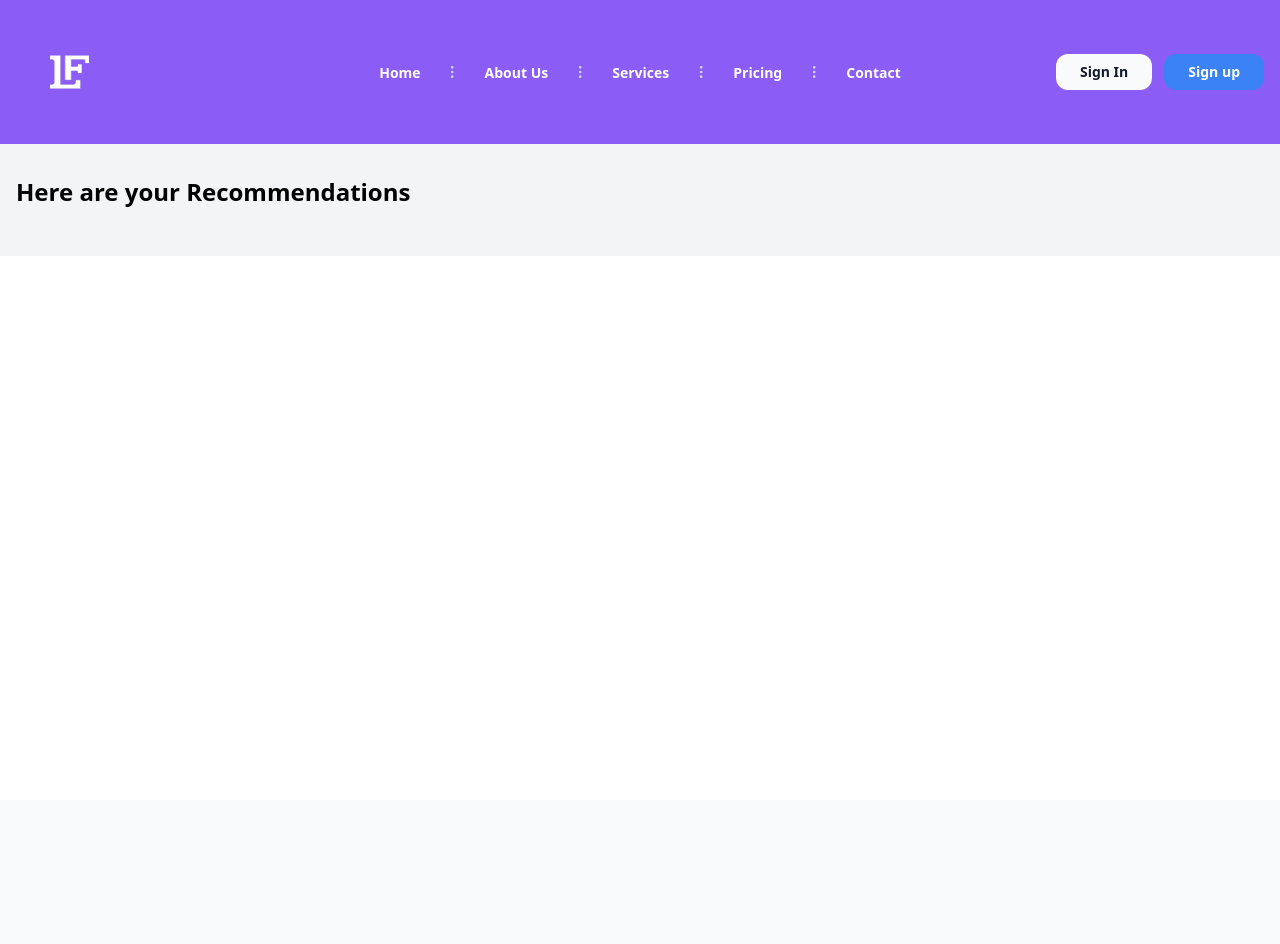
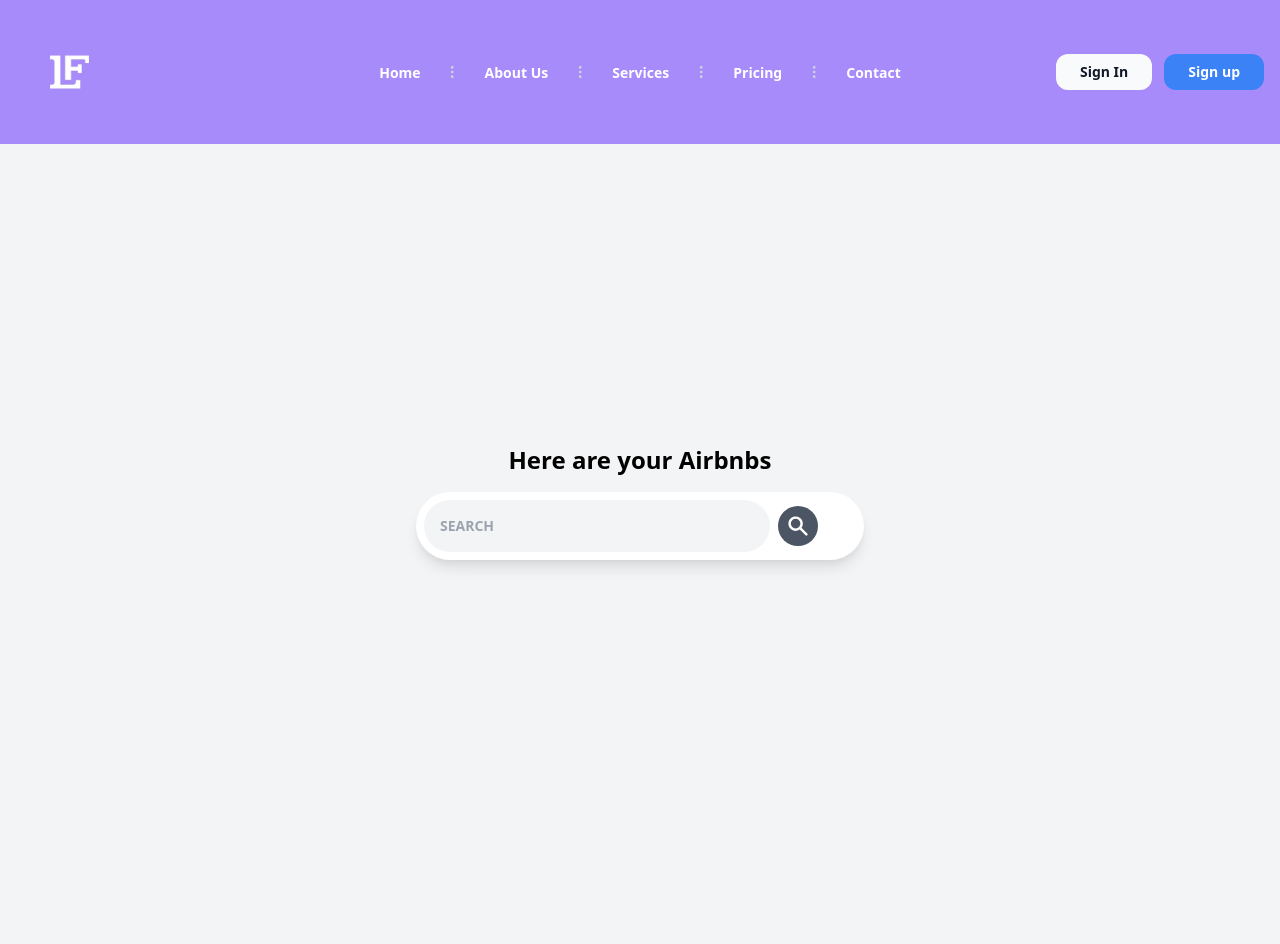
Before and after one commit to marshvin/Liftloft, a Flask app: template templates/recommendation.html in a window 1280 px wide. Before the commit the page ends 207 px from the top, so only its background shows below. Run offline with Flask 3, Linux system fonts and the light colour scheme; the template is opened without the code that fills it, so the values that code supplies are empty; parts of the project's set-up code (start-up, migrations or seed data) failed here and were passed over.

Commit message:
Search functionality

```diff
--- a/app.py
+++ b/app.py
@@ -30,7 +30,7 @@ def get_recommendations(theme, neighborhood):
     cosine_scores = linear_kernel(theme_vectorized, tfidf_matrix_train).flatten()
     sim_scores = list(enumerate(cosine_scores))
     sim_scores = sorted(sim_scores, key=lambda x: x[1], reverse=True)
-    sim_scores = sim_scores[1:20]  # Get top recommendations
+    sim_scores = sim_scores[1:40]  # Get top recommendations
     airbnb_indices = [i[0] for i in sim_scores]
 
     recommendations = []
--- a/templates/recommendation.html
+++ b/templates/recommendation.html
@@ -13,12 +13,9 @@
 <body >
     <div id="spinner" class="spinner"></div>
     <div id="loadingText" class="text">Getting your Airbnbs...</div>
-
-
-
     <div id="content" class="hidden">
     <div>
-        <nav class="relative px-4 py-8 flex justify-between items-center bg-purple-500">
+        <nav class="relative px-4 py-8 flex justify-between items-center bg-purple-400">
             <a href="/">
                 <img src="/static/lflogo2.png" alt="logo" class="h-20">
             </a>
@@ -102,9 +99,18 @@
     </div>
 
          <!-- Recommendations-->
-    <div class="bg-gray-100">
-        <div class=" bg-container mx-auto px-4 py-8">
-            <h1 class="text-2xl items-centre font-bold mb-4">Here are your Recommendations</h1>
+         <div class="bg-gray-100 min-h-screen flex flex-col justify-center items-center">
+            <h1 class="text-2xl font-bold mb-4">Here are your Airbnbs</h1>
+            <div class="bg-white flex items-center w-full max-w-md rounded-full shadow-lg p-2 mb-5">
+                <input class="font-bold uppercase rounded-full w-4/5 py-4 pl-4 text-gray-700 bg-gray-100 leading-tight focus:outline-none focus:shadow-outline lg:text-sm text-xs" type="text" placeholder="Search">
+                <div class="bg-gray-600 p-2 hover:bg-blue-400 cursor-pointer mx-2 rounded-full">
+                    <svg class="w-6 h-6 text-white" xmlns="http://www.w3.org/2000/svg" viewBox="0 0 20 20" fill="currentColor">
+                        <path fill-rule="evenodd" d="M8 4a4 4 0 100 8 4 4 0 000-8zM2 8a6 6 0 1110.89 3.476l4.817 4.817a1 1 0 01-1.414 1.414l-4.816-4.816A6 6 0 012 8z" clip-rule="evenodd" />
+                    </svg>
+                </div>
+            </div>
+
+            <div class="bg-container mx-auto px-4 py-8">
                 <div class="grid grid-cols-1 sm:grid-cols-2 md:grid-cols-3 lg:grid-cols-4 gap-4">
                     {% for recommendation in recommendations %}
                     <div class="bg-white rounded-lg shadow-md p-4">
@@ -114,35 +120,15 @@
                             <span class="text-yellow-500 mr-1">&#9733;</span>
                             <span>{{ recommendation.ratings }}</span>
                         </div>
-                    <div class="text-gray-800 text-lg font-bold  mb-2">$ {{ recommendation.price }} per night</div>
+                        <div class="text-gray-800 text-lg font-bold mb-2">$ {{ recommendation.price }} per night</div>
                         <button class="px-4 py-2 border-b-4 border border-purple-500 text-gray-500 hover:text-white hover:bg-purple-500 transition-all duration-200">Book Now</button>
                     </div>
                     {% endfor %}
                 </div>
             </div>
         </div>
- </div>
 
- <script src="{{ url_for('static', filename='js/index.js') }}"></script>
- <script>
-    // Show spinner and loading text initially
-  document.getElementById('spinner').classList.add('visible');
-  document.getElementById('loadingText').classList.add('visible');
 
-  // Simulate loading delay
-  setTimeout(function() {
-      // Hide spinner and loading text after a delay (e.g., 3 seconds)
-      document.getElementById('spinner').classList.remove('visible');
-      document.getElementById('loadingText').classList.remove('visible');
-
-      // Hide both spinner and loading text
-      document.getElementById('spinner').style.display = 'none';
-      document.getElementById('loadingText').style.display = 'none';
-
-      // Show content after the delay
-      document.getElementById('content').classList.remove('hidden');
-  }, 3000); // Adjust the delay as needed
-  </script>
-
+ <script src="{{ url_for('static', filename='js/script.js') }}"></script>
 </body>
 </html>
```
Also changed, not shown: static/js/script.js (added, +74 -0 lines), templates/index.html (+5 -2 lines), templates/booking.html (added). Lines whose indentation alone changed are shown as unchanged.
